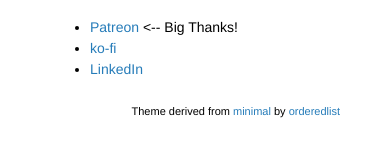
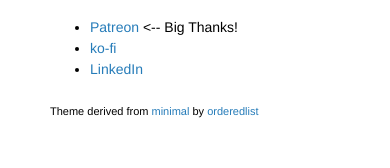
Before and after one commit to krgamestudios/krgamestudios.github.io, a Jekyll site: the page built from index.md, in a window 390 px wide. Shown: the part 3162-3330 px from the top of the page. Built offline with Jekyll 4.4.1, drawn with Linux system fonts in a browser that asks for light colours; before the commit the page ends 3283 px from its top, so only the background shows below that.

Commit message:
Fixed mobile view

```diff
--- a/assets/css/style.css
+++ b/assets/css/style.css
@@ -123,6 +123,10 @@
 	.mobile.show {
 		display: unset;
 	}
+
+  .layout-sidebar, .layout-content, footer {
+    float: initial;
+  }
 }
 
 .tablet.show {
@@ -137,6 +141,10 @@
 	.tablet.show {
 		display: unset;
 	}
+
+  .layout-sidebar, .layout-content, footer {
+    float: initial;
+  }
 }
 
 /* footnote magic */
```
